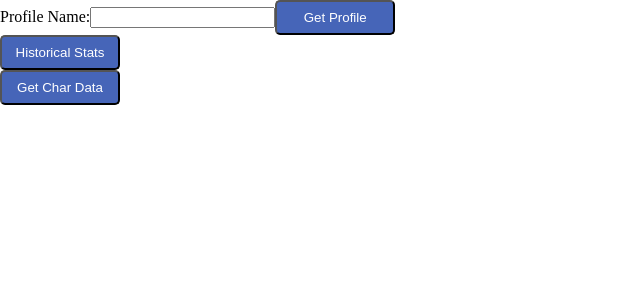
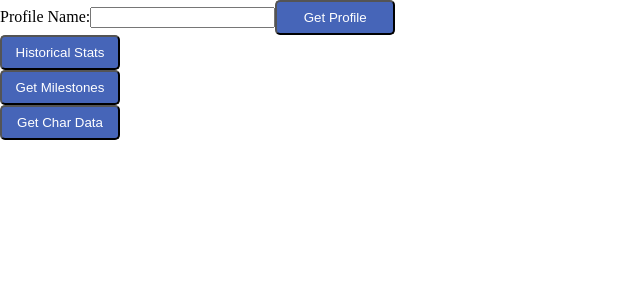
Before and after one commit to CrashXVII/project-fireteam, a React (Create React App) app: page / in a window 1280 px wide. Shown: the top 300 px of the page, without its empty margins (0-640 px from the left). Built offline with nearby package versions, Linux system fonts and the light colour scheme.

Commit message:
removed manifest calls, added milestone component

```diff
--- a/src/App.js
+++ b/src/App.js
@@ -1,6 +1,7 @@
 import React, { Component } from 'react';
 import styled from 'styled-components';
 import Profiles from './Profiles';
+import Milestones from './Milestones';
 
 const Button = styled.button`
   border-radius: 5px;
@@ -21,7 +22,12 @@ export default class App extends Component {
       historicalStats: {},
       profile: {},
       charSearch: '',
-      baseUrl: 'https://www.bungie.net/Platform/Destiny2/',
+      baseUrl: 'https://www.bungie.net/Platform/Destiny2',
+      manifest: {},
+      milestones: {},
+      milestoneHashes: [],
+      milestoneContent: {},
+      getManifestWorldContent: {},
     };
   }
 
@@ -45,7 +51,7 @@ export default class App extends Component {
   getProfile = async (e) => {
     e.preventDefault();
     const { charSearch } = this.state;
-    const profile = await this.apiCall(`SearchDestinyPlayer/all/${charSearch}/`);
+    const profile = await this.apiCall(`/SearchDestinyPlayer/all/${charSearch}/`);
     this.setState({
       profile,
     });
@@ -53,7 +59,7 @@ export default class App extends Component {
 
   getHistoricalStats = async () => {
     const historicalStats = await this.apiCall(
-      '1/Account/4611686018434143187/Stats/',
+      '/1/Account/4611686018434143187/Stats/',
     );
     this.setState({
       historicalStats,
@@ -62,19 +68,36 @@ export default class App extends Component {
 
   getCharacterData = async () => {
     const charData = await this.apiCall(
-      '1/Profile/4611686018434143187/Character/2305843009271724646/?components=Characters,CharacterActivities',
+      '/1/Profile/4611686018434143187/Character/2305843009271724646/?components=Characters,CharacterProgressions',
     );
     this.setState({
       charData,
     });
   };
 
+  getMilestones = async () => {
+    const milestones = await this.apiCall(
+      '/Milestones/',
+    );
+    const milestoneHashes = await Object.keys(milestones);
+    this.setState({ milestones, milestoneHashes });
+  }
+
+  getMilestoneContent = async (milestoneHash) => {
+    const milestoneContent = await this.apiCall(
+      `/Milestones/${milestoneHash}/Content/`,
+    );
+    this.setState({ milestoneContent });
+  }
+
   handleInput = (e) => {
     this.setState({ charSearch: e.target.value });
   }
 
   render() {
-    const { charSearch, profile } = this.state;
+    const {
+      charSearch, profile, milestoneHashes,
+    } = this.state;
     return (
       <div>
         {profile.length > 0 && <Profiles profile={profile} />}
@@ -96,6 +119,20 @@ export default class App extends Component {
           </Button>
         </div>
         <div>
+          {milestoneHashes.length > 0
+          && milestoneHashes.map(hash => (
+            <Milestones
+              key={hash}
+              hash={hash}
+              clickHandler={() => this.getMilestoneContent(hash)}
+            />
+          ))
+          }
+          <Button type="button" onClick={this.getMilestones}>
+            Get Milestones
+          </Button>
+        </div>
+        <div>
           <Button type="button" onClick={this.getCharacterData}>
             Get Char Data
           </Button>
--- /dev/null
+++ b/src/Milestones.js
@@ -0,0 +1,32 @@
+import React from 'react';
+import PropTypes from 'prop-types';
+import styled from 'styled-components';
+
+const Button = styled.button`
+  border-radius: 5px;
+  background: rgb(70, 101, 184);
+  color: white;
+  width: 120px;
+  height: 35px;
+  :hover {
+    border: solid 2px rgb(95, 207, 235);
+  }
+`;
+
+const Milestones = ({ hash, clickHandler }) => (
+  <Button type="button" onClick={clickHandler}>
+    {hash}
+  </Button>
+);
+
+Milestones.defaultProps = {
+  hash: '0',
+  clickHandler: () => {},
+};
+
+Milestones.propTypes = {
+  hash: PropTypes.string,
+  clickHandler: PropTypes.func,
+};
+
+export default Milestones;
--- a/src/index.css
+++ b/src/index.css
@@ -10,4 +10,5 @@ html {
 
 body {
    margin: 0;
+
 }
```
